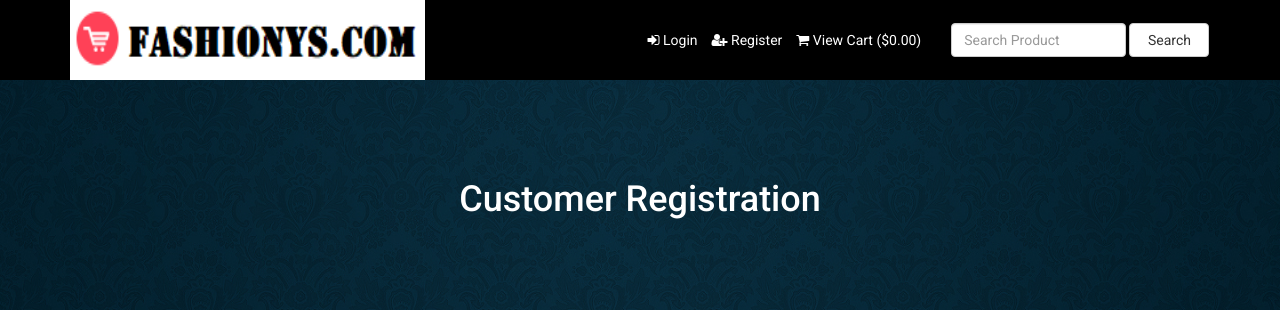
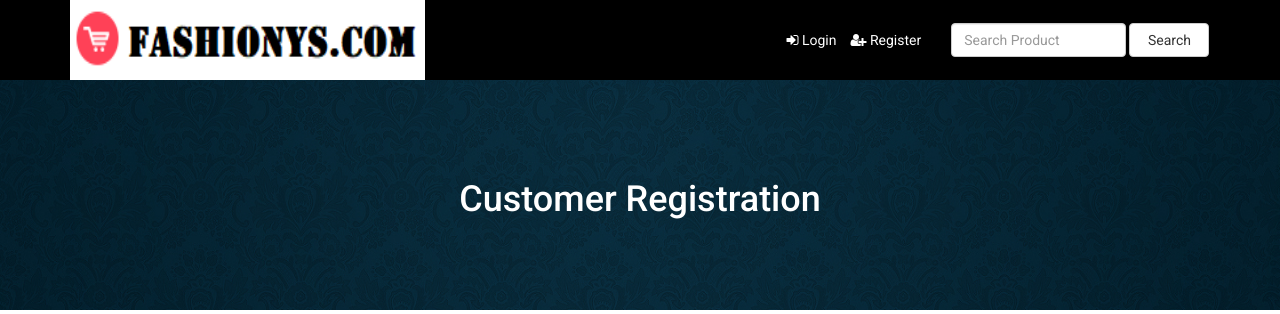
Before and after one commit to Mohammed-Abrar-Neeman/onlineshoping, a PHP site: page /registration.php in a window 1280 px wide. Shown: the top 314 px of the page. Run offline with PHP 8.4, Linux system fonts and the light colour scheme; data comes from the database, SQL or seed files in the repository; some libraries are stand-ins or nearby versions.

Commit message:
Update header-login.php

```diff
--- a/header-login.php
+++ b/header-login.php
@@ -267,29 +267,7 @@ foreach ($result as $row) {
 					}
 					?>
 
-					<li><a href="cart.php" style="color:white"><i class="fa fa-shopping-cart"></i> <?php echo LANG_VALUE_19; ?> (<?php echo LANG_VALUE_1; ?><?php
-					if(isset($_SESSION['cart_p_id'])) {
-						$table_total_price = 0;
-						$i=0;
-	                    foreach($_SESSION['cart_p_qty'] as $key => $value)
-	                    {
-	                        $i++;
-	                        $arr_cart_p_qty[$i] = $value;
-	                    }                    $i=0;
-	                    foreach($_SESSION['cart_p_current_price'] as $key => $value)
-	                    {
-	                        $i++;
-	                        $arr_cart_p_current_price[$i] = $value;
-	                    }
-	                    for($i=1;$i<=count($arr_cart_p_qty);$i++) {
-	                    	$row_total_price = $arr_cart_p_current_price[$i]*$arr_cart_p_qty[$i];
-	                        $table_total_price = $table_total_price + $row_total_price;
-	                    }
-						echo $table_total_price;
-					} else {
-						echo '0.00';
-					}
-					?>)</a></li>
+
 				</ul>
 			</div>
 			<div class="col-md-3 search-area">
```
